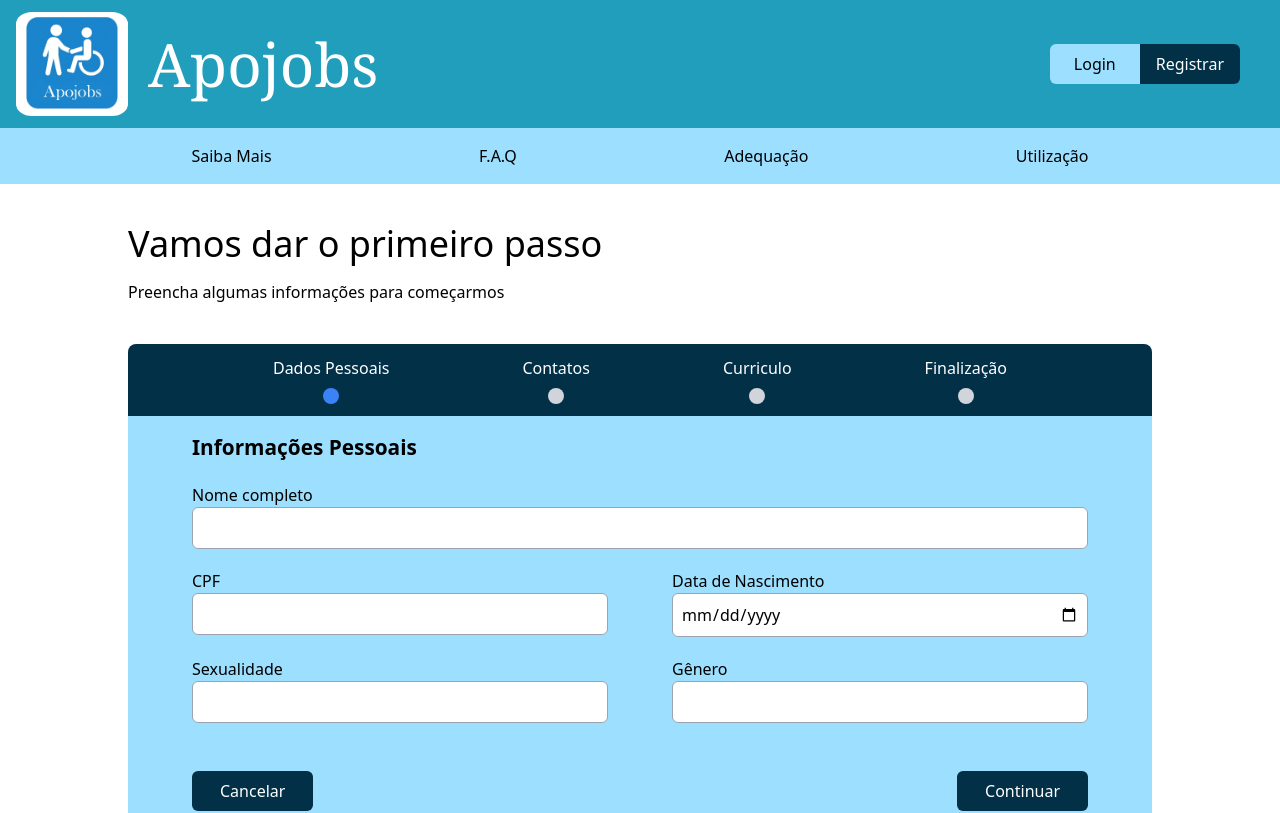
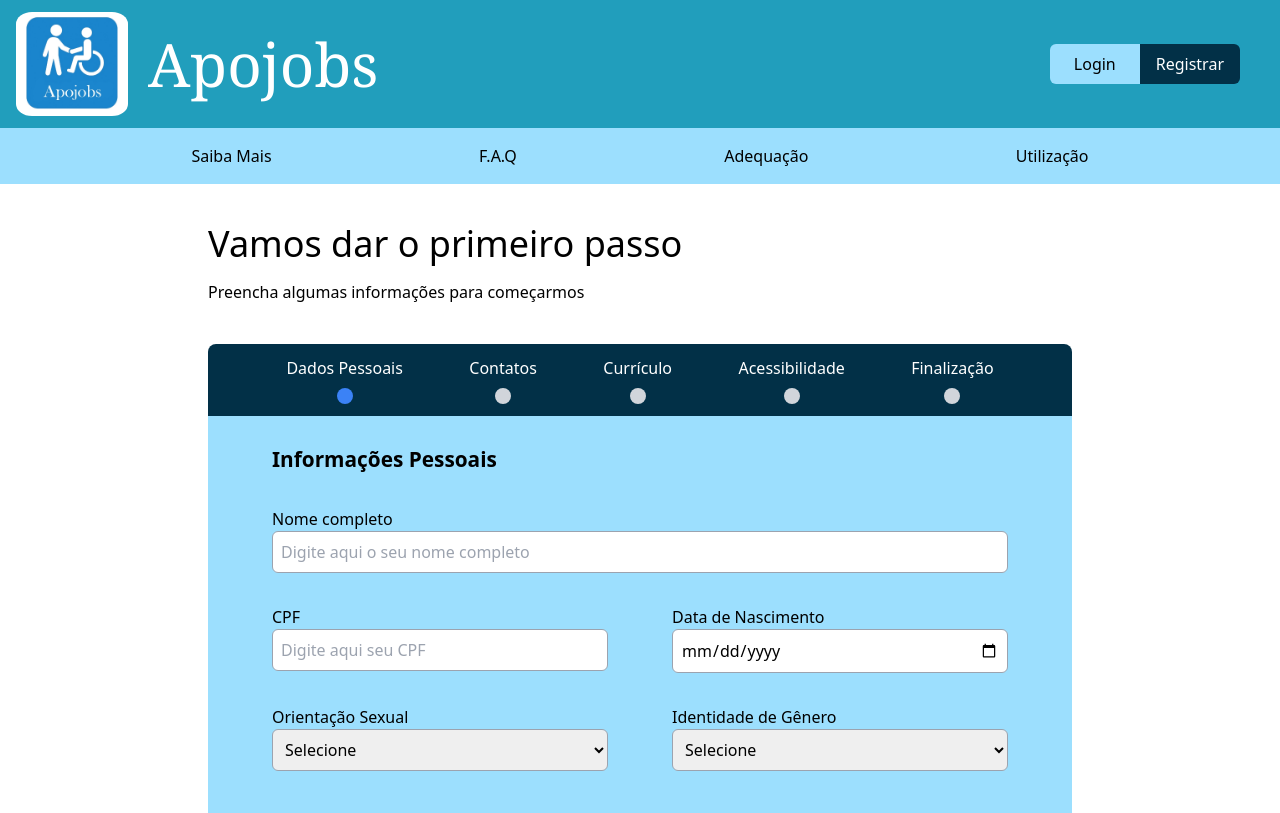
Before and after one commit to t4Facef/tic-2025-front, a React (Vite) app: page /auth/register/companies in a window 1280 px wide. Shown: the top 813 px of the page. Built offline with nearby package versions, Linux system fonts and the light colour scheme.

Commit message:
Implementação do STEP 2 no registro de candidatos e preparação para implementação dos outros steps + empresas

```diff
--- a/src/components/buttons/header_button.tsx
+++ b/src/components/buttons/header_button.tsx
@@ -6,7 +6,7 @@ export default function HeaderButton(){
         navigate("/auth/login");
     }
     function handleClickRegister() {
-        navigate("/auth/register");
+        navigate("/auth/register/main");
 
     }
 
--- a/src/components/content/step_indicator.tsx
+++ b/src/components/content/step_indicator.tsx
@@ -1,18 +1,15 @@
 interface stepIndicatorProps {
-    step: number
+    step: number;
+    stepsTitles: Record<number, string>
 }
 
-export default function StepIndicator({step}: stepIndicatorProps){
-    const stepsTitles = {
-        1: "Dados Pessoais",
-        2: "Contatos",
-        3: "Curriculo",
-        4: "Finalização"
-    }
+export default function StepIndicator({step, stepsTitles}: stepIndicatorProps){
+
+    const lenSteps = Object.keys(stepsTitles).length
 
     return (
         <div className="flex justify-evenly">
-            {Array.from({ length: 4 }, (_, i) => (
+            {Array.from({ length: lenSteps }, (_, i) => (
                 <div className="flex flex-col items-center">
                     <p className="text-center mb-2">{stepsTitles[i + 1 as keyof typeof stepsTitles]}</p>
                     <div key={i} className={`w-4 h-4 rounded-full ${i < step ? 'bg-blue-500' : 'bg-gray-300'}`}></div>
--- a/src/components/forms/register/candidate_form1.tsx
+++ b/src/components/forms/register/candidate_form1.tsx
@@ -2,16 +2,16 @@ import GenericFormField from '../generic_form_field';
 
 export default function CandidateForm1 (){
     return (
-        <form className="flex-col text-start space-y-5">
+        <form className="flex-col text-start space-y-8">
             <h2 className="font-semibold text-[1.3rem]">Informações Pessoais</h2>
-            <GenericFormField id="candidate_name_register" type="text">Nome completo</GenericFormField>
+            <GenericFormField id="candidate_name_register" type="text" placeholder='Digite aqui o seu nome completo'>Nome completo</GenericFormField>
             <div className="flex justify-between space-x-16">
-                <GenericFormField id="candidate_cpf_register" type="text">CPF</GenericFormField>
+                <GenericFormField id="candidate_cpf_register" type="text" placeholder='Digite aqui seu CPF'>CPF</GenericFormField>
                 <GenericFormField id="candidate_birth_date_register" type="date">Data de Nascimento</GenericFormField>
             </div>
             <div className="flex justify-between space-x-16">
-                <GenericFormField id="candidate_sexualite_register" type="">Sexualidade</GenericFormField>
-                <GenericFormField id="candidate_gender_register" type="">Gênero</GenericFormField>
+                <GenericFormField id="candidate_sexuality_register" type="select" options={['Selecione', 'Heterossexual', 'Homossexual', 'Bissexual', 'Pansexual', 'Assexual', 'Outro', 'Prefiro não especificar']}>Orientação Sexual</GenericFormField>
+                <GenericFormField id="candidate_gender_register" type="select" options={['Selecione', 'Homem cisgênero', 'Mulher cisgênero', 'Homem transgênero', 'Mulher transgênero', 'Não-binário', 'Outro', 'Prefiro não especificar']}>Identidade de Gênero</GenericFormField>
             </div>
         </form>
     )
--- a/src/components/forms/register/candidate_form2.tsx
+++ b/src/components/forms/register/candidate_form2.tsx
@@ -1,7 +1,43 @@
+// [TODO] - Adicionar a busca de CEP automática (aqui uma api https://viacep.com.br/ws/01001000/json/ ai só mudar os numeros no meio pelo cep)
+// [TODO] - Procurar uma api com os estados e cidades automaticamente, talvez no mesmo lugar da cep automatica
+
+import GenericFormField from "../generic_form_field";
+
 export default function CandidateForm2 (){
     return (
-        <form>
-
+        <form className="flex-col text-start space-y-8">
+            <h2 className="font-semibold text-[1.3rem]">Informações de Contato</h2>
+            <GenericFormField id="candidate_email_register" type="email" placeholder="Digite aqui o seu endereço de e-mail">Endereço de Email</GenericFormField>
+            <div className="flex space-x-24">
+                <GenericFormField id="candidate_telefone1_register" placeholder="Digite aqui um número de telefone ou celular">Telefone 1</GenericFormField>
+                <GenericFormField id="candidate_telefone2_register" placeholder="Digite aqui um número de telefone ou celular">Telefone 2</GenericFormField>
+            </div>
+            <div>
+                <p>Endereço</p>
+                <div className="bg-blue1 rounded-lg py-6 px-12 border border-blue3 space-y-5"> {/*Verificar possiblidades de cores*/}
+                    <div className="w-[30rem] space-y-5">
+                        <GenericFormField id="candidate_cep_register" placeholder="Digite aqui o CEP de sua residência">CEP</GenericFormField>
+                        <div className="flex flex-1 space-x-5">
+                            <div className="flex-[3] w-full">
+                                <GenericFormField id="candidate_estado_register" type="select" options={['Selecione']}>Estado</GenericFormField>
+                            </div>
+                            <div className="flex-[7] w-full">
+                                <GenericFormField id="candidate_cidade_register" type="select" options={['Selecione']}>Cidade</GenericFormField>
+                            </div>
+                        </div>
+                    </div>
+                    <div className="flex flex-1 justify-between space-x-16">
+                        <div className="flex flex-col w-full flex-[7] space-y-5">
+                            <GenericFormField id="candidate_logradouro_register" placeholder="Digite aqui o logradouro">Logradouro</GenericFormField>
+                            <GenericFormField id="candidate_complemento_register" placeholder="Digite aqui o complemento">Complemento</GenericFormField>
+                        </div>
+                        <div className="flex flex-col w-full flex-[2] space-y-5">
+                            <GenericFormField id="candidate_bairro_register" placeholder="Digite aqui o bairro">Bairro</GenericFormField>
+                            <GenericFormField id="candidate_numero_register" placeholder="Digite aqui o número">Número</GenericFormField>
+                        </div>
+                    </div>
+                </div>
+            </div>
         </form>
     )
 }
--- a/src/components/forms/register/candidate_form4.tsx
+++ b/src/components/forms/register/candidate_form4.tsx
@@ -1,7 +1,7 @@
 export default function CandidateForm4 (){
     return (
-        <form>
-
+        <form className="flex-col text-start space-y-8">
+            <h2 className="font-semibold text-[1.3rem]">Informações Pessoais</h2>
         </form>
     )
 }
--- /dev/null
+++ b/src/components/forms/register/candidate_form5.tsx
@@ -0,0 +1,7 @@
+export default function CandidateForm5 (){
+    return (
+        <form className="flex-col text-start space-y-8">
+            <h2 className="font-semibold text-[1.3rem]">Informações Pessoais</h2>
+        </form>
+    )
+}
--- /dev/null
+++ b/src/components/forms/register/companie_form1.tsx
@@ -0,0 +1,7 @@
+export default function CompanieForm1() {
+    return (
+        <form className="flex-col text-start space-y-8">
+            <h2 className="font-semibold text-[1.3rem]">Informações da Empresa</h2>
+        </form>
+    )
+}
--- /dev/null
+++ b/src/components/forms/register/companie_form2.tsx
@@ -0,0 +1,7 @@
+export default function CompanieForm2() {
+    return (
+        <form className="flex-col text-start space-y-8">
+            <h2 className="font-semibold text-[1.3rem]">Endereço e Contato</h2>
+        </form>
+    )
+}
--- /dev/null
+++ b/src/components/forms/register/companie_form3.tsx
@@ -0,0 +1,7 @@
+export default function CompanieForm3() {
+    return (
+        <form className="flex-col text-start space-y-8">
+            <h2 className="font-semibold text-[1.3rem]">Informações de Inclusão</h2>
+        </form>
+    )
+}
--- /dev/null
+++ b/src/components/forms/register/companie_form4.tsx
@@ -0,0 +1,7 @@
+export default function CompanieForm4() {
+    return (
+        <form className="flex-col text-start space-y-8">
+            <h2 className="font-semibold text-[1.3rem]">Acesso e Segurança</h2>
+        </form>
+    )
+}
--- a/src/pages/home.tsx
+++ b/src/pages/home.tsx
@@ -54,7 +54,7 @@ export default function Home(){
                         Lorem ipsum dolor sit amet consectetur adipisicing elit. Illo ea cum quam eius sequi temporibus alias ad totam recusandae rem iste nemo et vel consequuntur, voluptatibus eum, blanditiis sit. Tenetur?
                     </JobPosition>
                     <div className="my-6">
-                        <GenericBlueButton color={3} link="/auth/register" size="mdy">Registre-se Agora!</GenericBlueButton>
+                        <GenericBlueButton color={3} link="/auth/register/main" size="mdy">Registre-se Agora!</GenericBlueButton>
                     </div>
                 </div>
             </div>
--- a/src/pages/register.tsx
+++ b/src/pages/register.tsx
@@ -1,5 +1,6 @@
 // [TODO] - Verificar se os dados obrigatorios foram preenchidos
 // [TODO] - Adicionar "Tem certeza que deseja cancelar em uma caixinha separada"
+// [TODO] - Geral para todos os formulários separados, verificar quais serão obrigatórios ou não, colocar verificação no front e adicinar erro caso não tenho todos os necessários
 
 import { useState } from 'react'
 import GenericBlueButton from '../components/buttons/generic_blue_button'
@@ -8,6 +9,7 @@ import CandidateForm1 from '../components/forms/register/candidate_form1'
 import CandidateForm2 from '../components/forms/register/candidate_form2'
 import CandidateForm3 from '../components/forms/register/candidate_form3'
 import CandidateForm4 from '../components/forms/register/candidate_form4'
+import CandidateForm5 from '../components/forms/register/candidate_form5'
 
 export default function Register(){
     const [step, setStep] = useState(1)
@@ -18,31 +20,34 @@ export default function Register(){
             1: "Cancelar",
             2: "Voltar",
             3: "Voltar",
-            4: "Voltar"
+            4: "Voltar",
+            5: "voltar"
         },
         next: {
             1: "Continuar",
             2: "Próximo",
-            3: "Quase lá",
-            4: "Finalizar"
+            3: "Próximo",
+            4: "Quase lá",
+            5: "Finalizar"
         }
     }
 
     return (
-        <div className="px-32 py-10 space-y-10">
+        <div className="px-52 py-10 space-y-10">
             <div className="space-y-4">
                 <h1 className="font-medium text-4xl">Vamos dar o primeiro passo</h1>
                 <p>Preencha algumas informações para começarmos</p>
             </div>
             <div>
                 <div className="bg-blue3 rounded-t-lg text-white p-3 text-center ">
-                    <StepIndicator step={step}></StepIndicator>
+                    <StepIndicator step={step} stepsTitles={{1: "Dados Pessoais", 2: "Contatos", 3: "Currículo", 4: "Acessibilidade", 5: "Finalização"}}></StepIndicator>
                 </div>
-                <div className="bg-blue4 rounded-b-lg border-black text-center px-16 py-4 space-y-12 w-full">
+                <div className="bg-blue4 rounded-b-lg border-black text-center px-16 py-7 space-y-12 w-full">
                     {step == 1 && <CandidateForm1/>}
                     {step == 2 && <CandidateForm2/>}
                     {step == 3 && <CandidateForm3/>}
                     {step == 4 && <CandidateForm4/>}
+                    {step == 5 && <CandidateForm5/>}
                     <div className='flex justify-between'>
                         <GenericBlueButton
                             color={3}
@@ -58,7 +63,7 @@ export default function Register(){
                         <GenericBlueButton
                             color={3}
                             size='md'
-                            {...(step === 4
+                            {...(step === 5
                                 ? { link: "/candidates/1/dashboard" }  // Step 4: vai pro dashboard
                                 : { onClick: () => setStep(step + 1) }  // Outros: avança step
                             )}
```
